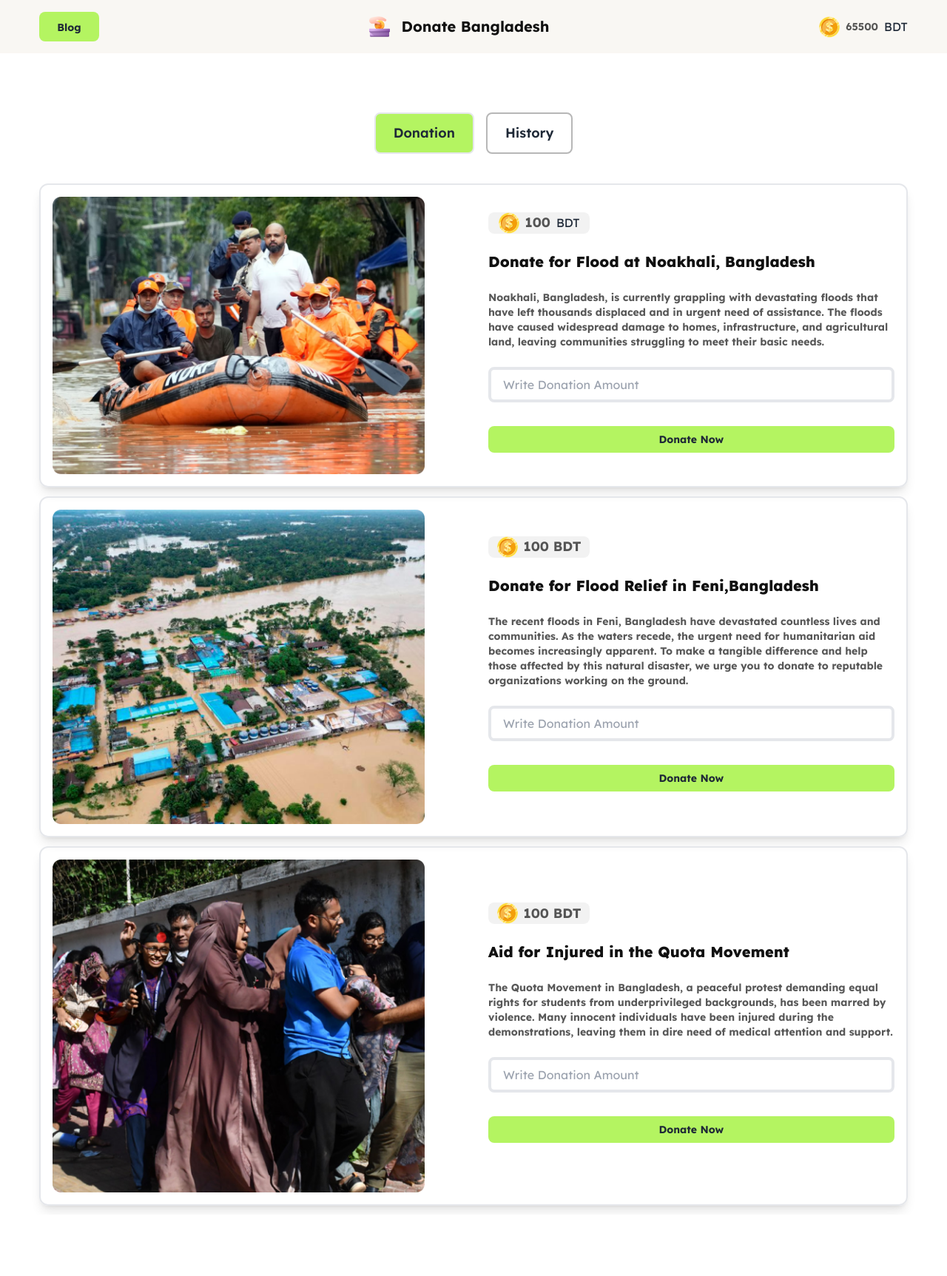
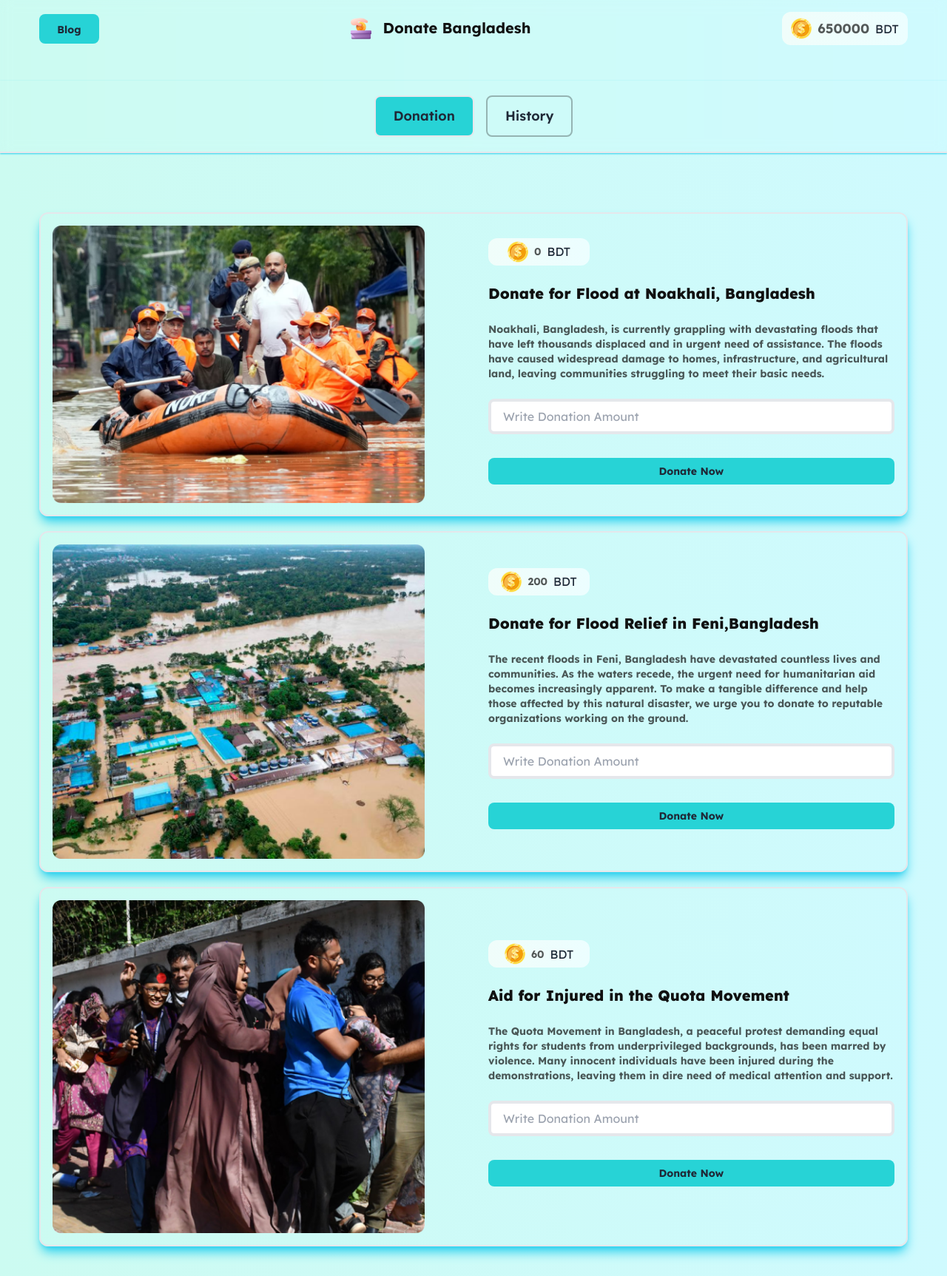
Before and after one commit to Anthic/assigment-five, a plain HTML site: page index.html in a window 1280 px wide. Shown: the whole page at 74% size. Before the commit the page ends 1642 px from the top, so only its background shows below. Drawn offline with nearby package versions, Linux system fonts and the light colour scheme.

Commit message:
design part done

```diff
--- a/index.html
+++ b/index.html
@@ -23,9 +23,10 @@
           theme: {
             extend: {
               colors: {
-                     btnColor:'#B4F461',
+                     btnColor:'#27D3D6',
                      textColor:'#111111',
                      anotherColor:'#111111B3',
+                     box:'#27CFEE',
 
               },
               fontFamily:{
@@ -36,27 +37,27 @@
         }
       </script>
 </head>
-<body class="font-lexend relative">
+<body class="font-lexend bg-gradient-to-r from-teal-100 to-cyan-100">
     <!-- header part start here -->
-    <header class="">
-        <div class="bg-[#F9F7F3] py-4  ">
-            <div class="flex justify-between items-center gap-3 w-11/12 mx-auto">
+    <header class="sticky top-0 z-30 bg-opacity-90 backdrop-blur  ">
+        <div class=" py-4 ">
+            <div class="flex justify-between items-center gap-3 w-11/12 mx-auto ">
                 <div class="py-2 px-6 bg-btnColor rounded-lg">
                     <button onclick="questionTab()" class="font-bold text-sm">Blog</button>
                 </div>
-                <div class="flex gap-4">
-                    <div class="w-7"><img src="./images/logo.png" alt=""></div>
-                    <p class="text-textColor text-xl font-bold">Donate Bangladesh</p>
+                <div class="lg:flex gap-4 lg:items-center lg:justify-center">
+                    <div class="lg:w-7 lg:block md:w-7  hidden"><img src="./images/logo.png" alt=""></div>
+                    <p class="text-textColor font-bold lg:text-xl md:text-lg">Donate Bangladesh</p>
                 </div>
-                <div class="flex justify-center items-center  gap-2">
+                <div class="flex justify-center items-center  gap-2 py-2 px-3 bg-gradient-to-r from-teal-50 to-cyan-50 rounded-xl ">
                   <img src="./images/coin.png" alt="">
-                  <p id="total-amount" class="text-anotherColor text-sm font-bold">65500</p>BDT
+                  <span id="total-amount" class="text-anotherColor lg:text-lg font-bold" >650000</span>BDT
                 </div>
               </div>
         </div>
 
         <!-- two buttons part -->
-         <section class="mt-20 mb-10 static">
+         <section class="mt-8 mb-10 static py-5 border-b-2 shadow-box shadow-sm">
             <div class="flex justify-center gap-4">
                 <button id="donationTab" class="py-3 px-6 bg-btnColor border-2 rounded-lg text-lg font-semibold">Donation</button>
                 <button id="historyTab" class="py-3 px-6 bg-transparent border-2 rounded-lg text-lg font-semibold border-[#1111114D]">History</button>
@@ -66,30 +67,32 @@
     <!-- header part end here -->
 
     <!-- main part start here -->
-    <main id="main-part">
+    <main id="main-part" class="py-5">
         <!-- card one part start here -->
-         <section id="" class="w-11/12 mx-auto py-4 px-4 border-2 rounded-xl shadow-lg my-3">
+         <section id="" class="w-11/12 mx-auto py-4 px-4 border-2 rounded-xl shadow-lg shadow-box my-5">
             <!-- image part -->
-            <div class="grid grid-cols-2 gap-10 items-center">
+            <div class="grid lg:grid-cols-2  lg:items-center gap-10 grid-cols-1">
                     <div class="col-span-1 ">
-                        <img class="w-11/12" src="./images/noakhali.png" alt="">
+                        <img class="lg:w-11/12 w-full" src="./images/noakhali.png" alt="">
                     </div>
                 <!--text part -->
+
                       <div class="col-span-1 grid grid-cols-1 gap-6 ">
-                    <div class=" w-3/12 flex items-center justify-center px-1  gap-2 bg-[#1111110D] rounded-lg"">
+                        <div class=" w-1/4  flex items-center justify-center gap-2  py-1 px-4 bg-gradient-to-r from-teal-50 to-cyan-50 rounded-xl">
                             <img src="./images/coin.png" alt="">
-                        <p id="one-card-balance" class="text-anotherColor text-lg font-bold">100</p>BDT
+                            <span id="one-card-balance" class="text-anotherColor text-sm font-bold" >0</span>BDT
                           </div>
                           <h2 class="text-textColor text-xl font-extrabold" >Donate for Flood at Noakhali, Bangladesh</h2>
                           <p class="text-anotherColor text-sm font-bold">Noakhali, Bangladesh, is currently grappling with devastating floods that have left thousands displaced and in urgent need of assistance. The floods have caused widespread damage to homes, infrastructure, and agricultural land, leaving communities struggling to meet their basic needs.</p>
                           <input id="one-card-input" type="text"placeholder="Write Donation Amount" class="py-2 px-4 border-4 rounded-lg" />
                           <button id="card-one-btn" class="py-2 px-6 bg-btnColor rounded-lg font-bold text-sm my-2">Donate Now</button>
                     </div>
+
             </div>
             <!-- modal code -->
             <input type="checkbox" id="my-modal" class="modal-toggle" />
-            <div class="modal">
-                <div class="bg-white py-12 px-10 rounded-lg flex flex-col items-center gap-3">
+            <div class="modal ">
+                <div class="bg-gradient-to-t from-emerald-100 to-green-200 shadow-lg shadow-box py-12 px-10 rounded-lg flex flex-col items-center gap-3">
                     <h2 class="font-extrabold text-xl text-textColor">Congratulations!</h2>
                     <img class="w-[15%]" src="./images/coin.png" alt="">
                     <p class="font-bold text-sm text-anotherColor">You Have Donated For Humankind</p>
@@ -106,17 +109,17 @@
 
 
         <!-- card two start part -->
-        <section class="w-11/12 mx-auto py-4 px-4 border-2 rounded-xl shadow-lg my-3">
+        <section class="w-11/12 mx-auto py-4 px-4 border-2 rounded-xl shadow-lg shadow-box my-5">
           <!-- image part -->
-          <div class="grid grid-cols-2 gap-10 items-center">
+          <div class="grid lg:grid-cols-2 lg:items-center gap-10 grid-cols-1">
                   <div class="col-span-1 ">
-                      <img class="w-11/12" src="./images/feni.png" alt="">
+                      <img class="lg:w-11/12 w-full" src="./images/feni.png" alt="">
                   </div>
               <!--text part -->
               <div class="col-span-1 grid grid-cols-1 gap-6 ">
-                  <div class=" w-3/12 flex items-center justify-center px-1  gap-2 bg-[#1111110D] rounded-lg"">
+                  <div class="w-1/4 flex items-center justify-center gap-2 py-1 px-4  bg-gradient-to-r from-teal-50 to-cyan-50 rounded-xl">
                       <img src="./images/coin.png" alt="">
-                      <p id="two-card-balance" class="text-anotherColor text-lg font-bold">100 BDT</p>
+                      <span id="two-card-balance" class="text-anotherColor text-sm font-bold" >200</span>BDT
                     </div>
                     <h2 class="text-textColor text-xl font-extrabold" >Donate for Flood Relief in Feni,Bangladesh</h2>
                     <p class="text-anotherColor text-sm font-bold">The recent floods in Feni, Bangladesh have devastated countless lives and communities. As the waters recede, the urgent need for humanitarian aid becomes increasingly apparent. To make a tangible difference and help those affected by this natural disaster, we urge you to donate to reputable organizations working on the ground.</p>
@@ -130,17 +133,17 @@
 
 
          <!-- card three part start here -->
-         <section class="w-11/12 mx-auto py-4 px-4 border-2 rounded-xl shadow-lg my-3">
+         <section class="w-11/12 mx-auto py-4 px-4 border-2 rounded-xl shadow-lg shadow-box my-5">
           <!-- image part -->
-          <div class="grid grid-cols-2 gap-10 items-center">
+          <div class="grid lg:grid-cols-2  lg:items-center gap-10 grid-cols-1">
                   <div class="col-span-1 ">
-                      <img class="w-11/12" src="./images/quota-protest.png" alt="">
+                      <img class="lg:w-11/12 w-full" src="./images/quota-protest.png" alt="">
                   </div>
               <!--text part -->
               <div class="col-span-1 grid grid-cols-1 gap-6 ">
-                  <div class=" w-3/12 flex items-center justify-center px-1  gap-2 bg-[#1111110D] rounded-lg"">
+                  <div class=" w-1/4 flex items-center justify-center   gap-2  py-1 px-4 bg-gradient-to-r from-teal-50 to-cyan-50 rounded-xl">
                       <img src="./images/coin.png" alt="">
-                      <p id="three-card-balance" class="text-anotherColor text-lg font-bold">100 BDT</p>
+                      <span id="three-card-balance" class="text-anotherColor text-sm font-bold" >60</span>BDT
                     </div>
                     <h2 class="text-textColor text-xl font-extrabold" >Aid for Injured in the Quota Movement</h2>
                     <p class="text-anotherColor text-sm font-bold">The Quota Movement in Bangladesh, a peaceful protest demanding equal rights for students from underprivileged backgrounds, has been marred by violence. Many innocent individuals have been injured during the demonstrations, leaving them in dire need of medical attention and support.</p>
@@ -158,7 +161,7 @@
 
     <!-- history part start -->
 
-    <div id="history-main" class="w-11/12 mx-auto hidden">
+    <div id="history-main" class="w-11/12 mx-auto hidden bg-gradient-to-r from-teal-100 to-cyan-100">
             <h2 class="text-textColor font-extrabold text-2xl text-center my-8">History Details</h2>
       <div id="history-list">
 
--- a/js/carddonatethree.js
+++ b/js/carddonatethree.js
@@ -39,7 +39,7 @@ document.getElementById('three-btn')
                //history part
         const historyDetails= document.createElement('div');
         historyDetails.className=
-        "bg-white border-2 rounded-lg border-[#1111114D] py-5 px-7 my-3";
+        "bg-gradient-to-r from-teal-100 to-cyan-100 shadow-box shadow-lg border-2 rounded-lg border-[#1111114D] py-5 px-7 my-3";
 
         historyDetails.innerHTML=`
             <p class="font-bold text-textColor text-xl">${threeCardInputValue.toFixed(2)}Aid for Injured in the Quota Movement</p>
--- a/js/cardonedonate.js
+++ b/js/cardonedonate.js
@@ -38,7 +38,7 @@ document.getElementById('card-one-btn')
         //history part
         const historyDetails= document.createElement('div');
         historyDetails.className=
-        "bg-white border-2 rounded-lg border-[#1111114D] py-5 px-7 my-3";
+        "bg-gradient-to-r from-teal-100 to-cyan-100 shadow-box shadow-lg border-2 rounded-lg border-[#1111114D] py-5 px-7 my-3";
 
         historyDetails.innerHTML=`
             <p class="font-bold text-textColor text-xl">${oneCardInputValue.toFixed(2)}Taka is Donated for famine-2024 at Noakhali,Bangladesh</p>
--- a/js/cardtwodonate.js
+++ b/js/cardtwodonate.js
@@ -41,7 +41,7 @@ document.getElementById('two-btn')
                //history part
                const historyDetails= document.createElement('div');
                historyDetails.className=
-               "bg-white border-2 rounded-lg border-[#1111114D] py-5 px-7 my-3";
+               "bg-gradient-to-r from-teal-100 to-cyan-100 shadow-box shadow-lg border-2 rounded-lg border-[#1111114D] py-5 px-7 my-3";
 
                historyDetails.innerHTML=`
                    <p class="font-bold text-textColor text-xl">${twoCardInputValue.toFixed(2)}Donate for Flood Relief in Feni,Bangladesh</p>
```
Also changed, not shown: question.html (+10 -7 lines). Lines whose indentation alone changed are shown as unchanged.
